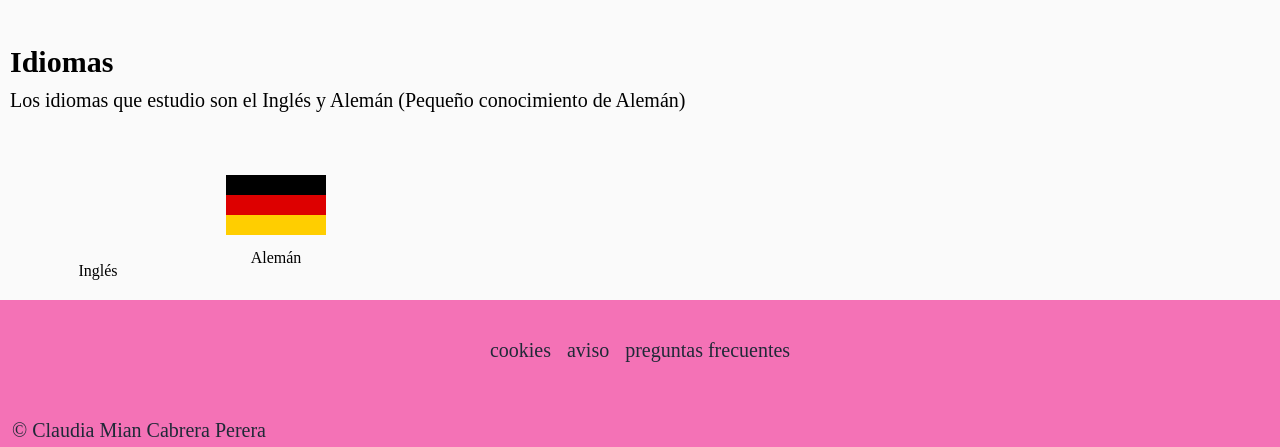
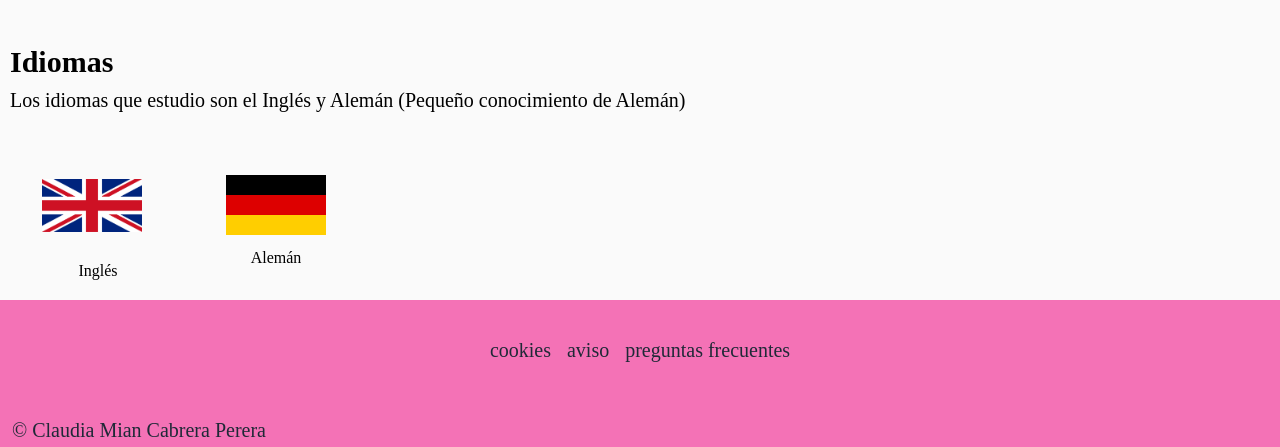
Before and after one commit to claudiamiancabreraperera/Portfolio-Claudia-Cabrera, a plain HTML site: page quien soy.html in a window 1280 px wide. Shown: the part 729-1176 px from the top of the page. Drawn offline with Linux system fonts and the light colour scheme; files whose address does not match are found by name.

Commit message:
Update estiloact7_2.css

```diff
--- a/css/estiloact7_2.css
+++ b/css/estiloact7_2.css
@@ -121,7 +121,7 @@ ul{
     gap: 1rem;
 }
 .ingles{
-    background-image: url(./IMG/ingles.png);
+    background-image: url(../IMG/ingles.png);
     width: 100px;
     height: 90px;
     margin-left: 12px;
```
